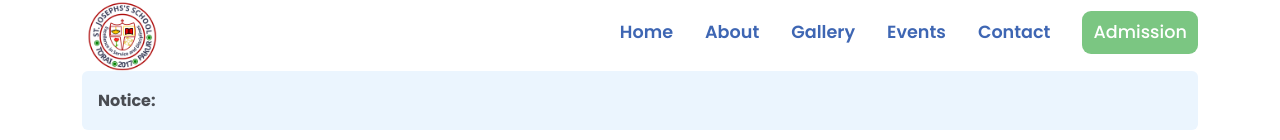
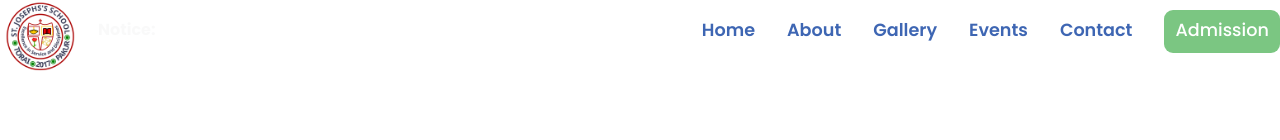
Before and after one commit to johng92/sjsTorai, a website: page index.html in a window 1280 px wide. Shown: the top 140 px of the page. Drawn offline with nearby package versions, Linux system fonts and the light colour scheme; some packages are replaced by stand-ins of ours; a script that the page names is missing.

Commit message:
sticky nav added, only menu-btn alignment is left

```diff
--- a/index.html
+++ b/index.html
@@ -18,8 +18,8 @@
 <body>
 
 
-  <div class="container">
-    <header class="header">
+  <div class="headercontainer">
+    <header class="header stickey">
       <a href="index.html">
         <img src="images/sjsToraiLogo1.png" width="80px" class="logo" alt="logo of st. Joseph's School">
       </a>
--- a/scss/styles.scss
+++ b/scss/styles.scss
@@ -11,7 +11,7 @@ html {
   }
   .header {
     display: flex;
-    align-items: center;
+    // align-items: center; Commented OUT to fixed stickey navigation
     justify-content: space-between;
 
     /* @media ka main-nav ke liye */
@@ -76,6 +76,16 @@ html {
     display: none; /*close icon ko hide kar rhe,*/
   }
 
+  // STICKY NAVIGATION
+  .stickey {
+    position: fixed;
+    top: 0;
+    bottom: 0;
+    width: 100%;
+    height: 80px; //height added to fix, nav's bg color taking whole viewport height.
+    background-color: rgb(255, 255, 255, 0.97);
+    z-index: 999;
+  }
   // HOME PAGE STYLING
   .lead {
     font-style: italic;
@@ -346,6 +356,7 @@ html {
     .btn-mobile-nav {
       display: block;
       z-index: 9999;
+      height: 32px; /*added, to fix btn position to top--while adding sticky nav functionality*/
     }
 
     .main-nav {
```
Also changed, not shown: css/styles.css.
